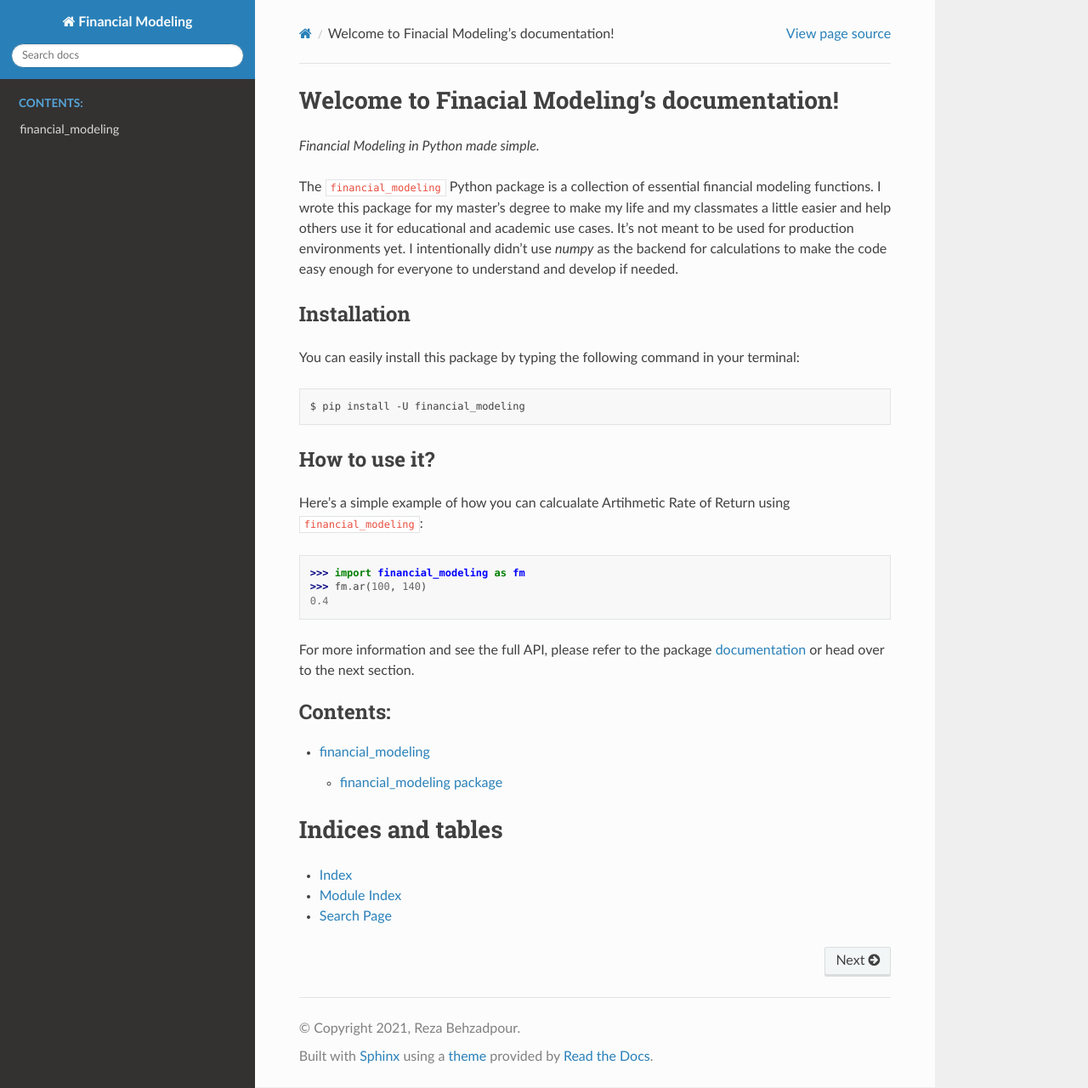
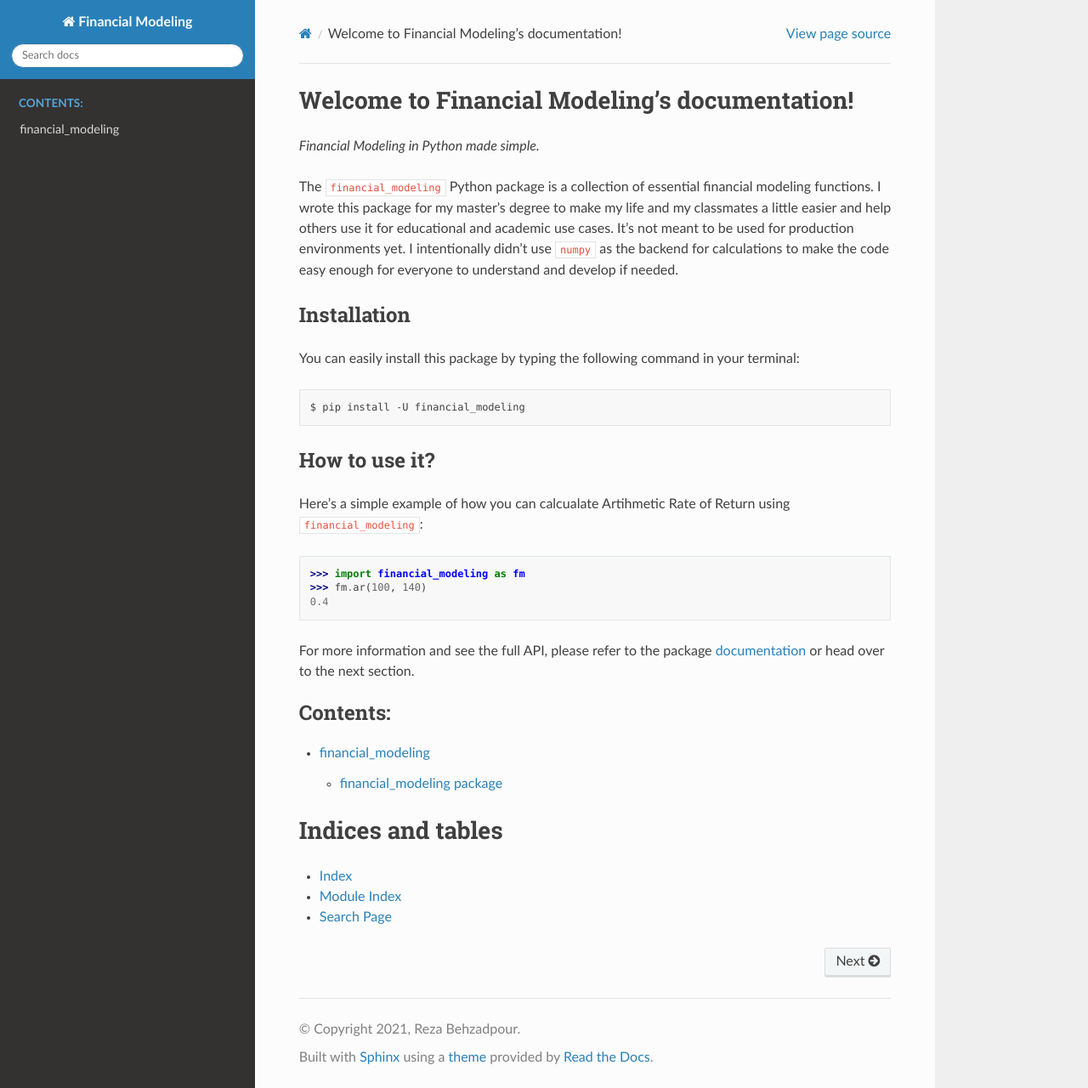
Before and after one commit to RezaBehzadpour/malee, a Sphinx documentation site: the page built from docs/index.rst, in a window 1280 px wide and 1280 px high. Shown: the whole window at 85% size. Built offline with Sphinx 7.4.7 and the Read the Docs theme 2.0.0, drawn with Linux system fonts in a browser that asks for light colours.

Commit message:
fix(rtd): Fixing problem related to RTD

```diff
--- a/docs/conf.py
+++ b/docs/conf.py
@@ -12,7 +12,7 @@
 #
 import os
 import sys
-sys.path.insert(0, os.path.abspath('../../financial_modeling/'))
+sys.path.insert(0, os.path.abspath('../financial_modeling/'))
 
 
 # -- Project information -----------------------------------------------------
@@ -20,6 +20,9 @@ sys.path.insert(0, os.path.abspath('../../financial_modeling/'))
 project = 'Financial Modeling'
 copyright = '2021, Reza Behzadpour'
 author = 'Reza Behzadpour'
+
+# The full version, including alpha/beta/rc tags
+release = '0.0.1'
 
 
 # -- General configuration ---------------------------------------------------
--- a/docs/index.rst
+++ b/docs/index.rst
@@ -1,11 +1,10 @@
-.. Finacial Modeling documentation master file, created by
-   sphinx-quickstart on Sat May  8 02:58:05 2021.
+.. Financial Modeling documentation master file, created by
+   sphinx-quickstart on Fri May 14 11:29:04 2021.
    You can adapt this file completely to your liking, but it should at least
    contain the root `toctree` directive.
 
-Welcome to Finacial Modeling's documentation!
-=============================================
-
+Welcome to Financial Modeling's documentation!
+==============================================
 *Financial Modeling in Python made simple.*
 
 The ``financial_modeling`` Python package is a collection of
@@ -13,7 +12,7 @@ essential financial modeling functions. I wrote this package
 for my master's degree to make my life and my classmates a
 little easier and help others use it for educational and
 academic use cases. It's not meant to be used for production
-environments yet. I intentionally didn't use `numpy` as the
+environments yet. I intentionally didn't use ``numpy`` as the
 backend for calculations to make the code easy enough for
 everyone to understand and develop if needed.
 
```
